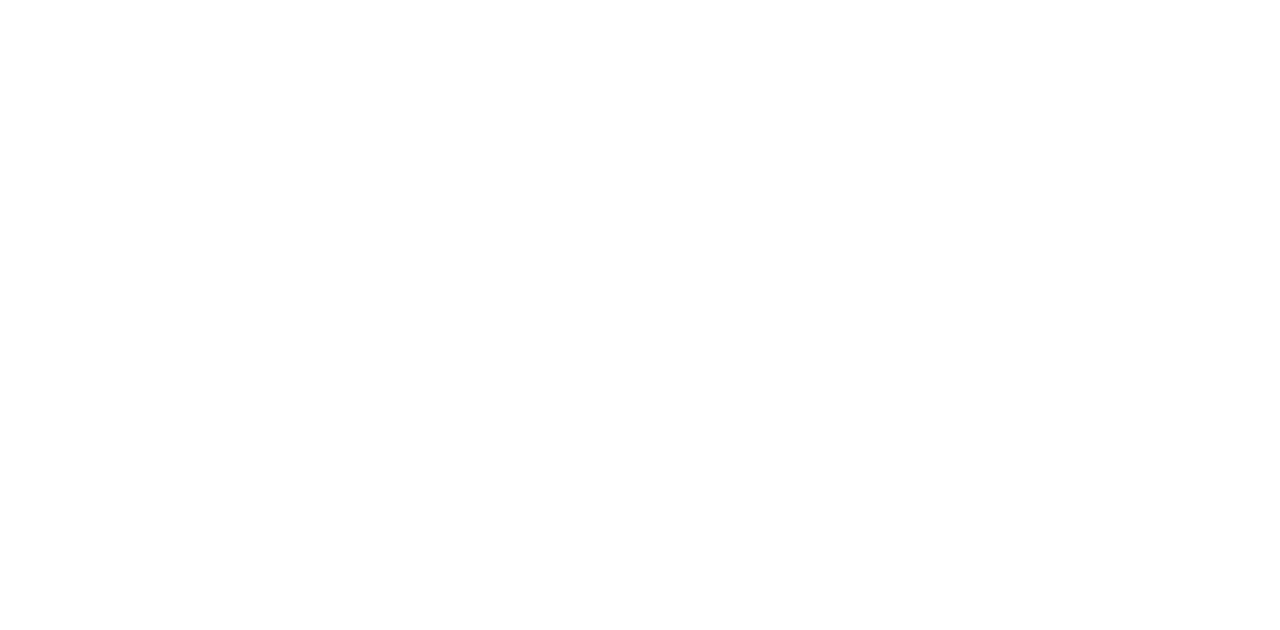
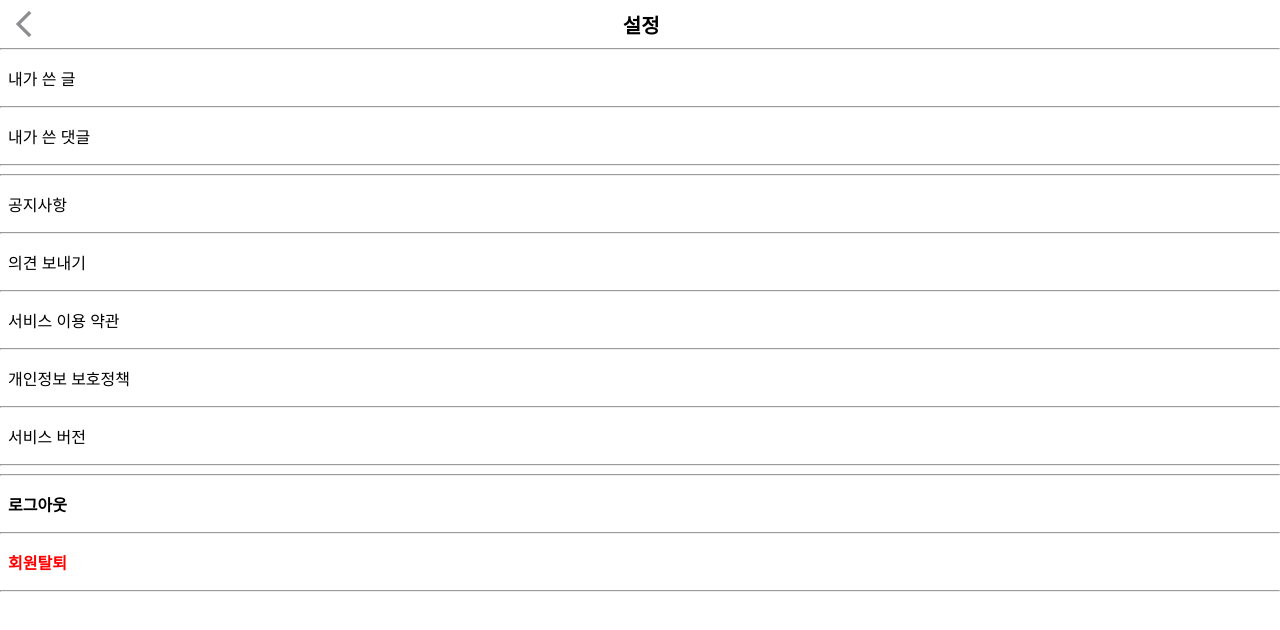
Before and after one commit to yumin25/ForestKeeper, a React (Create React App) app in the folder frontend/: page /accounts/mypage/settings in a window 1280 px wide. Before the commit this address had no page. Shown: the top 630 px of the page. Built offline with nearby package versions, Linux system fonts and the light colour scheme.

Commit message:
design: settings page

```diff
--- a/frontend/src/App.js
+++ b/frontend/src/App.js
@@ -1,8 +1,9 @@
 import { BrowserRouter as Router, Routes, Route } from "react-router-dom";
 import Home from "./router/main/Home/Home";
 import Login from "./router/accounts/Login";
-import MyPage from "./router/accounts/MyPage";
-import RecordDetail from "./router/accounts/RecordDetail";
+import MyPage from "./router/accounts/mypage/MyPage";
+import RecordDetail from "./router/accounts/mypage/RecordDetail";
+import Settings from "./router/accounts/mypage/Settings";
 
 function App() {
   return (
@@ -13,6 +14,7 @@
           <Route path="/accounts/login" element={<Login />} />
           <Route path="/accounts/mypage" element={<MyPage />} />
           <Route path="/accounts/mypage/recorddetail" element={<RecordDetail />} />
+          <Route path="/accounts/mypage/settings" element={<Settings />} />
         </Routes>
       </Router>
     </>
--- a/frontend/src/router/accounts/MyPage.js
+++ b/frontend/src/router/accounts/mypage/MyPage.js
@@ -1,6 +1,6 @@
 import { useState } from "react";
 import { Link } from "react-router-dom";
-import logo from "../../res/img/logo.png";
+import logo from "../../../res/img/logo.png";
 
 function MyPage() {
   const [menu, setMenu] = useState("1");
@@ -14,9 +14,11 @@
   return (
     <>
       <div style={{ display: "flex", flexDirection: "row-reverse", margin: "1vh" }}>
-        <span className="material-icons-outlined" style={{ fontSize: "2rem", color: "#8E8E92" }}>
-          settings
-        </span>
+        <Link to="/accounts/mypage/settings" style={{ textDecoration: "none" }}>
+          <span className="material-icons-outlined" style={{ fontSize: "2rem", color: "#8E8E92" }}>
+            settings
+          </span>
+        </Link>
       </div>
       {/* 개인정보 */}
       <div style={{ display: "flex", justifyContent: "center" }}>
--- a/frontend/src/router/accounts/RecordDetail.js
+++ b/frontend/src/router/accounts/mypage/RecordDetail.js
@@ -1,5 +1,5 @@
 import { useNavigate } from "react-router-dom";
-import logo from "../../res/img/logo.png";
+import logo from "../../../res/img/logo.png";
 
 function RecordDetail() {
   const navigate = useNavigate();
--- /dev/null
+++ b/frontend/src/router/accounts/mypage/Settings.js
@@ -0,0 +1,50 @@
+import { useNavigate } from "react-router-dom";
+
+function RecordDetail() {
+  const navigate = useNavigate();
+  return (
+    <>
+      <div style={{ display: "flex", margin: "1vh", justifyContent: "space-between" }}>
+        <span className="material-icons-outlined" style={{ fontSize: "2rem", color: "#8E8E92" }} onClick={() => navigate(-1)}>
+          arrow_back_ios
+        </span>
+        <div style={{ display: "flex", alignItems: "center", fontSize: "2.5vh", fontWeight: "700" }}>설정</div>
+        <div style={{ visibility: "hidden" }}>설정</div>
+      </div>
+      <hr />
+      {/* 작성글 */}
+      <div style={{ margin: "1vh", height: "5vh", minHeight: "25px", display: "flex", alignItems: "center", fontWeight: "500" }}>내가 쓴 글</div>
+      <hr />
+      <div style={{ margin: "1vh", height: "5vh", minHeight: "25px", display: "flex", alignItems: "center", fontWeight: "500" }}>내가 쓴 댓글</div>
+      <hr />
+      <div style={{ visibility: "hidden" }}></div>
+      <hr />
+      {/* 설정 */}
+      <div style={{ margin: "1vh", height: "5vh", minHeight: "25px", display: "flex", alignItems: "center", fontWeight: "500" }}>공지사항</div>
+      <hr />
+      <div style={{ margin: "1vh", height: "5vh", minHeight: "25px", display: "flex", alignItems: "center", fontWeight: "500" }}>의견 보내기</div>
+      <hr />
+      <div style={{ margin: "1vh", height: "5vh", minHeight: "25px", display: "flex", alignItems: "center", fontWeight: "500" }}>
+        서비스 이용 약관
+      </div>
+      <hr />
+      <div style={{ margin: "1vh", height: "5vh", minHeight: "25px", display: "flex", alignItems: "center", fontWeight: "500" }}>
+        개인정보 보호정책
+      </div>
+      <hr />
+      <div style={{ margin: "1vh", height: "5vh", minHeight: "25px", display: "flex", alignItems: "center", fontWeight: "500" }}>서비스 버전</div>
+      <hr />
+      <div style={{ visibility: "hidden" }}></div>
+      <hr />
+      {/* 로그아웃 and 탈퇴 */}
+      <div style={{ margin: "1vh", height: "5vh", minHeight: "25px", display: "flex", alignItems: "center", fontWeight: "700" }}>로그아웃</div>
+      <hr />
+      <div style={{ margin: "1vh", height: "5vh", minHeight: "25px", display: "flex", alignItems: "center", fontWeight: "700", color: "red" }}>
+        회원탈퇴
+      </div>
+      <hr />
+    </>
+  );
+}
+
+export default RecordDetail;
```
